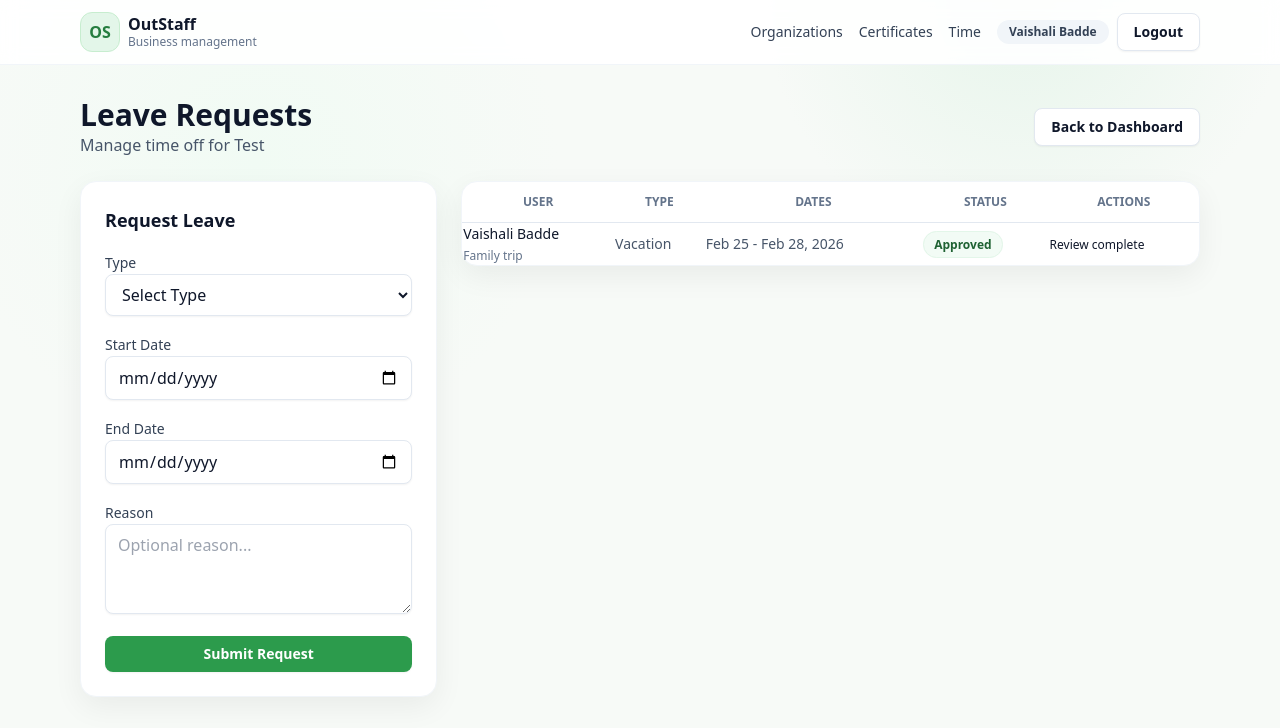
After one commit to vaishalibadde31/outstaff, a Flask app: a page that uses app/templates/leaves/index.html in a window 1280 px wide. The commit adds this page. Shown: the top 728 px of the page. Run offline with Flask 3, Linux system fonts and the light colour scheme; a user stored in the database is signed in.

Commit message:
[INTERVIEW-TASK-COMPLETE] Task 4

```diff
--- a/app/__init__.py
+++ b/app/__init__.py
@@ -25,6 +25,7 @@ def create_app():
     from app.time_entries.routes import time_bp
     from app.notes.routes import notes_bp
     from app.expenses.routes import expenses_bp
+    from app.leaves.routes import leaves_bp
 
     app.register_blueprint(auth_bp)
     app.register_blueprint(orgs_bp)
@@ -33,6 +34,8 @@ def create_app():
     app.register_blueprint(time_bp)
     app.register_blueprint(notes_bp)
     app.register_blueprint(expenses_bp)
+    app.register_blueprint(leaves_bp)
+
 
     register_cli(app)
     register_context_processors(app)
--- /dev/null
+++ b/app/leaves/routes.py
@@ -0,0 +1,78 @@
+from datetime import datetime
+from flask import Blueprint, render_template, request, flash, redirect, url_for, abort
+from flask_login import login_required, current_user
+from app.extensions import db
+from app.models import LeaveRequest, Organization, Membership, Role
+
+leaves_bp = Blueprint("leaves", __name__)
+
+@leaves_bp.route("/orgs/<slug>/leaves", methods=["GET", "POST"])
+@login_required
+def index(slug):
+    org = Organization.query.filter_by(slug=slug).first_or_404()
+
+    # Check membership
+    membership = Membership.query.filter_by(user_id=current_user.id, org_id=org.id, status="active").first()
+    if not membership:
+        flash("You must be a member of this organization to view leave requests.", "error")
+        return redirect(url_for("orgs.dashboard", slug=slug))
+
+    if request.method == "POST":
+        leave_type = request.form.get("type")
+        start_date_str = request.form.get("start_date")
+        end_date_str = request.form.get("end_date")
+        reason = request.form.get("reason")
+
+        if not all([leave_type, start_date_str, end_date_str]):
+             flash("Type, Start Date, and End Date are required.", "error")
+        else:
+            try:
+                start_date = datetime.strptime(start_date_str, "%Y-%m-%d").date()
+                end_date = datetime.strptime(end_date_str, "%Y-%m-%d").date()
+
+                if end_date < start_date:
+                    flash("End date cannot be before start date.", "error")
+                else:
+                    leave = LeaveRequest(
+                        type=leave_type,
+                        start_date=start_date,
+                        end_date=end_date,
+                        reason=reason,
+                        user_id=current_user.id,
+                        org_id=org.id
+                    )
+                    db.session.add(leave)
+                    db.session.commit()
+                    flash("Leave request submitted successfully.", "success")
+                    return redirect(url_for("leaves.index", slug=slug))
+            except ValueError:
+                flash("Invalid date format.", "error")
+
+    # Filter leaves based on role
+    if membership.role == Role.ADMIN:
+        leaves = LeaveRequest.query.filter_by(org_id=org.id).order_by(LeaveRequest.created_at.desc()).all()
+    else:
+        leaves = LeaveRequest.query.filter_by(org_id=org.id, user_id=current_user.id).order_by(LeaveRequest.created_at.desc()).all()
+
+    return render_template("leaves/index.html", org=org, leaves=leaves, membership=membership, Role=Role)
+
+@leaves_bp.route("/leaves/<int:id>/update_status", methods=["POST"])
+@login_required
+def update_status(id):
+    leave = LeaveRequest.query.get_or_404(id)
+    org = Organization.query.get(leave.org_id)
+
+    # Check if current user is admin of this org
+    membership = Membership.query.filter_by(user_id=current_user.id, org_id=org.id, status="active").first()
+    if not membership or membership.role != Role.ADMIN:
+        abort(403)
+
+    new_status = request.form.get("status")
+    if new_status in ["Approved", "Rejected"]:
+        leave.status = new_status
+        db.session.commit()
+        flash(f"Leave request {new_status.lower()}.", "success")
+    else:
+        flash("Invalid status.", "error")
+
+    return redirect(url_for("leaves.index", slug=org.slug))
--- /dev/null
+++ b/app/templates/leaves/index.html
@@ -0,0 +1,137 @@
+{% extends "base.html" %}
+
+{% block content %}
+<div class="max-w-6xl mx-auto space-y-6">
+    <div class="flex items-center justify-between">
+        <div>
+            <h1 class="text-3xl font-bold text-slate-900">Leave Requests</h1>
+            <p class="text-slate-600">Manage time off for {{ org.name }}</p>
+        </div>
+        <a href="{{ url_for('orgs.view_org', org_id=org.id) }}" class="btn btn-secondary">Back to Dashboard</a>
+    </div>
+
+    <div class="grid grid-cols-1 lg:grid-cols-3 gap-6">
+        <!-- Submit Request Form -->
+        <div class="lg:col-span-1">
+            <div class="card p-6 sticky top-24">
+                <h2 class="text-lg font-semibold mb-4">Request Leave</h2>
+                <form method="POST" action="{{ url_for('leaves.index', slug=org.slug) }}" class="space-y-4">
+                    <input type="hidden" name="csrf_token" value="{{ csrf_token() }}" />
+
+                    <div>
+                        <label for="type" class="form-label">Type</label>
+                        <select name="type" id="type" class="form-input w-full" required>
+                            <option value="">Select Type</option>
+                            <option value="Vacation">Vacation</option>
+                            <option value="Sick">Sick</option>
+                            <option value="Other">Other</option>
+                        </select>
+                    </div>
+
+                    <div>
+                        <label for="start_date" class="form-label">Start Date</label>
+                        <input type="date" name="start_date" id="start_date" class="form-input w-full" required>
+                    </div>
+
+                    <div>
+                        <label for="end_date" class="form-label">End Date</label>
+                        <input type="date" name="end_date" id="end_date" class="form-input w-full" required>
+                    </div>
+
+                    <div>
+                        <label for="reason" class="form-label">Reason</label>
+                        <textarea name="reason" id="reason" rows="3" class="form-input w-full"
+                            placeholder="Optional reason..."></textarea>
+                    </div>
+
+                    <button type="submit" class="btn btn-primary w-full">Submit Request</button>
+                </form>
+            </div>
+        </div>
+
+        <!-- Requests List -->
+        <div class="lg:col-span-2">
+            <div class="card overflow-hidden">
+                <div class="overflow-x-auto">
+                    <table class="w-full text-left">
+                        <thead class="bg-slate-50 border-b border-slate-200">
+                            <tr>
+                                <th class="px-6 py-3 text-xs font-semibold text-slate-500 uppercase tracking-wider">User
+                                </th>
+                                <th class="px-6 py-3 text-xs font-semibold text-slate-500 uppercase tracking-wider">Type
+                                </th>
+                                <th class="px-6 py-3 text-xs font-semibold text-slate-500 uppercase tracking-wider">
+                                    Dates</th>
+                                <th class="px-6 py-3 text-xs font-semibold text-slate-500 uppercase tracking-wider">
+                                    Status</th>
+                                {% if membership.role == Role.ADMIN %}
+                                <th
+                                    class="px-6 py-3 text-xs font-semibold text-slate-500 uppercase tracking-wider text-right">
+                                    Actions</th>
+                                {% endif %}
+                            </tr>
+                        </thead>
+                        <tbody class="divide-y divide-slate-100">
+                            {% for leave in leaves %}
+                            <tr class="hover:bg-slate-50 transition-colors">
+                                <td class="px-6 py-4 text-sm font-medium text-slate-900">
+                                    {{ leave.user.name }}
+                                    {% if leave.reason %}
+                                    <p class="text-xs text-slate-500 font-normal mt-1">{{ leave.reason }}</p>
+                                    {% endif %}
+                                </td>
+                                <td class="px-6 py-4 text-sm text-slate-600">{{ leave.type }}</td>
+                                <td class="px-6 py-4 text-sm text-slate-600 space-y-1">
+                                    <div class="whitespace-nowrap">{{ leave.start_date.strftime('%b %d') }} - {{
+                                        leave.end_date.strftime('%b %d, %Y') }}</div>
+                                </td>
+                                <td class="px-6 py-4 text-sm">
+                                    {% if leave.status == 'Pending' %}
+                                    <span class="badge bg-yellow-100 text-yellow-800">Pending</span>
+                                    {% elif leave.status == 'Approved' %}
+                                    <span class="badge bg-green-100 text-green-800">Approved</span>
+                                    {% else %}
+                                    <span class="badge bg-red-100 text-red-800">Rejected</span>
+                                    {% endif %}
+                                </td>
+                                {% if membership.role == Role.ADMIN %}
+                                <td class="px-6 py-4 text-sm text-right">
+                                    {% if leave.status == 'Pending' %}
+                                    <div class="flex items-center justify-end gap-2">
+                                        <form method="POST"
+                                            action="{{ url_for('leaves.update_status', id=leave.id, status='Approved') }}">
+                                            <input type="hidden" name="csrf_token" value="{{ csrf_token() }}" />
+                                            <input type="hidden" name="status" value="Approved" />
+                                            <button type="submit"
+                                                class="text-xs btn btn-sm bg-green-50 text-green-700 border-green-200 hover:bg-green-100">Approve</button>
+                                        </form>
+                                        <form method="POST"
+                                            action="{{ url_for('leaves.update_status', id=leave.id, status='Rejected') }}">
+                                            <input type="hidden" name="csrf_token" value="{{ csrf_token() }}" />
+                                            <input type="hidden" name="status" value="Rejected" />
+                                            <button type="submit"
+                                                class="text-xs btn btn-sm bg-red-50 text-red-700 border-red-200 hover:bg-red-100">Reject</button>
+                                        </form>
+                                    </div>
+                                    {% else %}
+                                    <span class="text-slate-400 text-xs italic">Review complete</span>
+                                    {% endif %}
+                                </td>
+                                {% endif %}
+                            </tr>
+                            {% else %}
+                            <tr>
+                                <td colspan="{% if membership.role == Role.ADMIN %}5{% else %}4{% endif %}"
+                                    class="px-6 py-12 text-center text-slate-500">
+                                    No leave requests found.
+                                </td>
+                            </tr>
+                            {% endfor %}
+                        </tbody>
+                    </table>
+                </div>
+            </div>
+        </div>
+    </div>
+</div>
+{% endblock %}
--- a/app/templates/orgs/detail.html
+++ b/app/templates/orgs/detail.html
@@ -15,6 +15,7 @@
         </a>
         <a class="btn btn-secondary" href="{{ url_for('orgs.directory', org_id=org.id) }}">Team Directory</a>
         <a class="btn btn-secondary" href="{{ url_for('expenses.index', slug=org.slug) }}">Expense Tracker</a>
+        <a class="btn btn-secondary" href="{{ url_for('leaves.index', slug=org.slug) }}">Leave Requests</a>
         {% if membership.role == Role.ADMIN %}
         <a class="btn btn-secondary" href="{{ url_for('admin.manage_members', org_id=org.id) }}">Admin console</a>
         <a class="btn btn-secondary" href="{{ url_for('orgs.edit_org', org_id=org.id) }}">Edit settings</a>
```
Also changed, not shown: app/models.py (+13 -0 lines), instance/outstaff.db.
